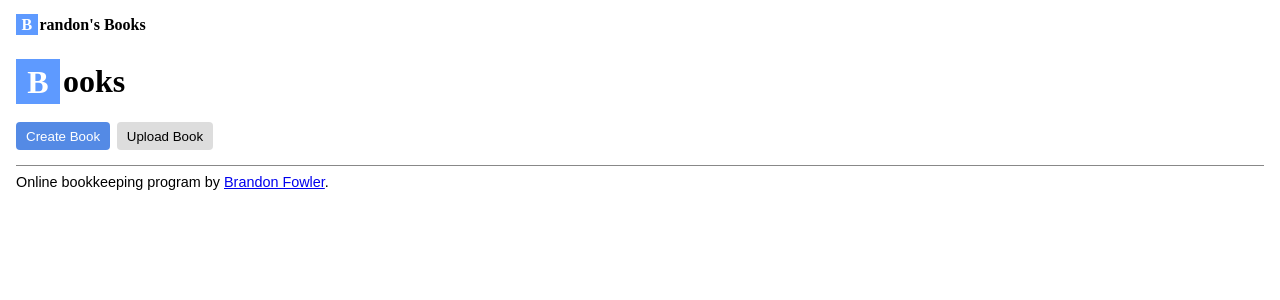
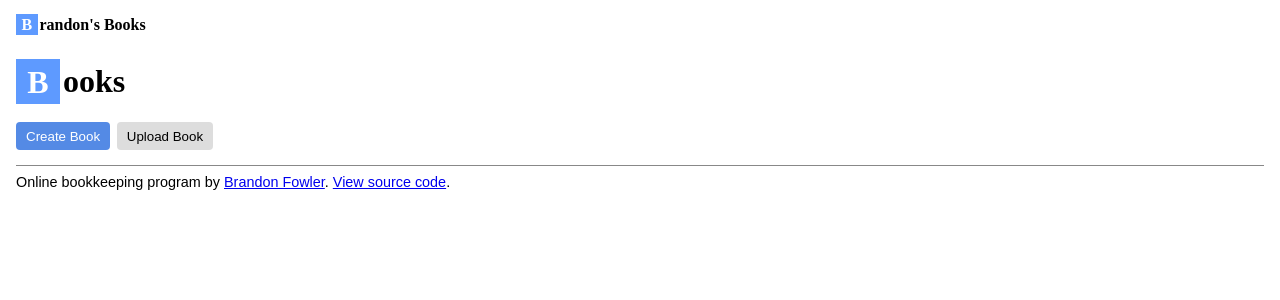
Before and after one commit to BrandonXLF/Brandons-Books, a Vue app: page /books in a window 1280 px wide. Shown: the top 300 px of the page. Built offline with nearby package versions, Linux system fonts and the light colour scheme.

Commit message:
Add source code link

```diff
--- a/src/components/AboutFooter.vue
+++ b/src/components/AboutFooter.vue
@@ -1,4 +1,4 @@
 <template>
 	Online bookkeeping program by
-	<a href="https://www.brandonfowler.me/">Brandon Fowler</a>.
+	<a href="https://www.brandonfowler.me/">Brandon Fowler</a>. <a href="https://github.com/BrandonXLF/Brandons-Books/">View source code</a>.
 </template>
```
